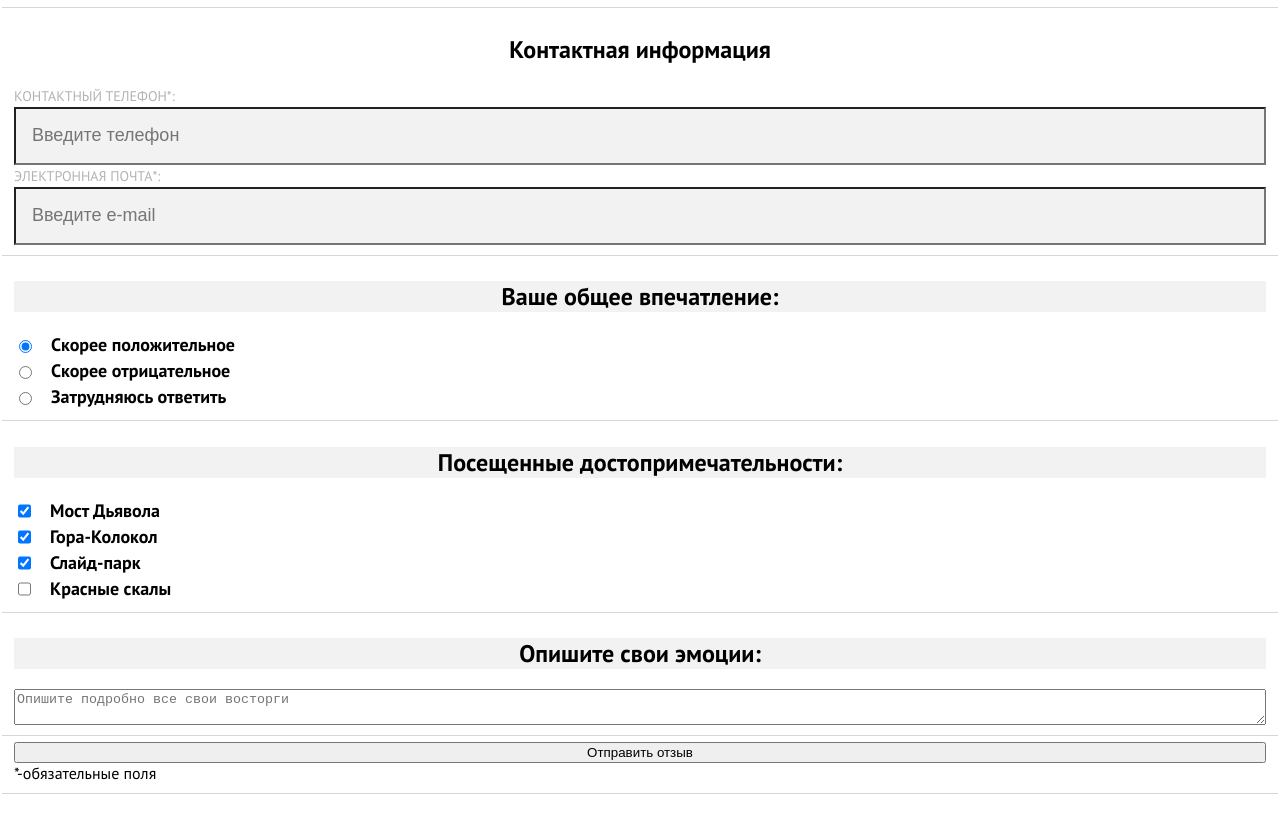
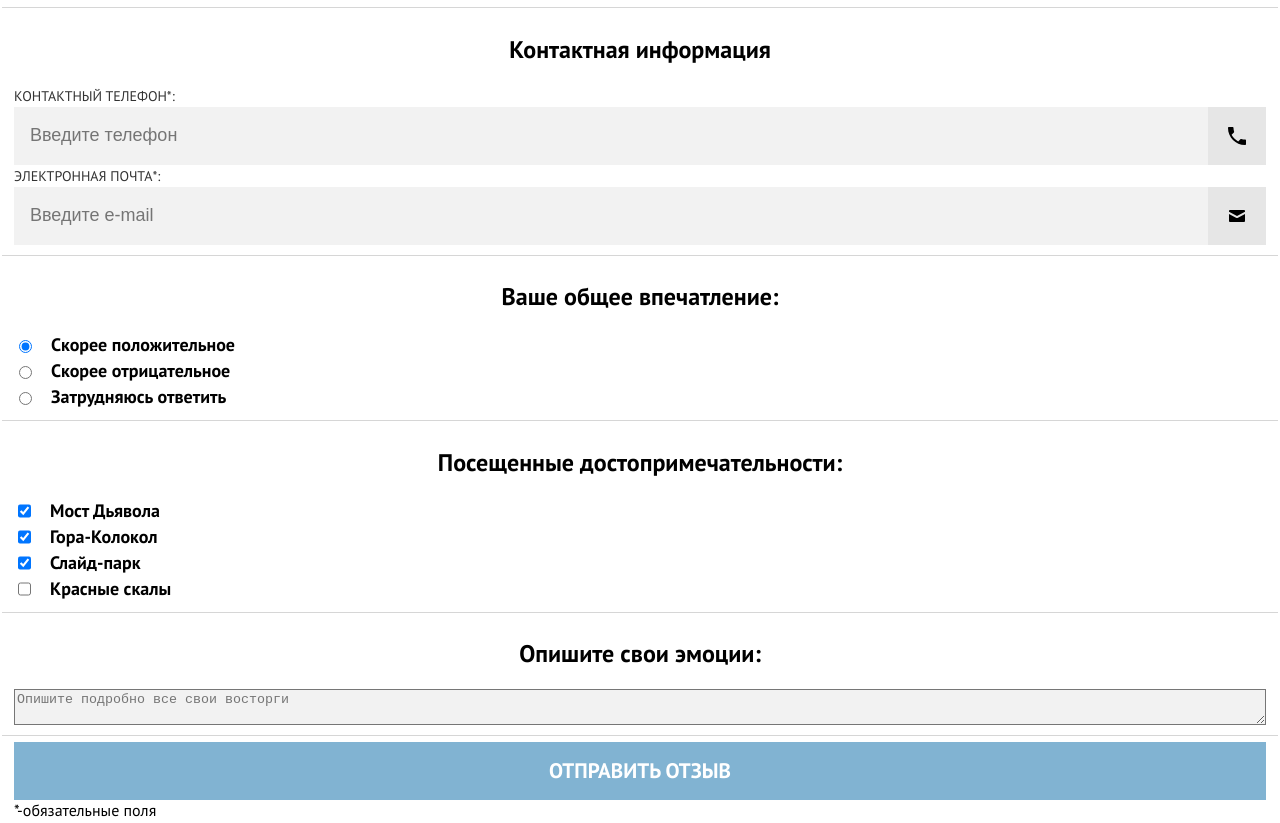
Before and after one commit to htmlacademy-adaptive/1983821-sedona-25, a plain HTML site: page 5/form.html in a window 1280 px wide. Shown: the part 720-1543 px from the top of the page. Drawn offline with Linux system fonts and the light colour scheme; files whose address does not match are found by name.

Commit message:
:heavy_check_mark: Сборка #5

```diff
--- a/5/css/style.css
+++ b/5/css/style.css
@@ -472,13 +472,14 @@ img {
   font-size: 18px;
   line-height: 26px;
   background-color: #f2f2f2;
+  border: none;
 }
 
 .form__contact-label {
   font-weight: 400, regular;
   font-size: 14px;
   line-height: 21px;
-  color: rgba(0, 0, 0, 0.3);
+  color: #333333;
   text-transform: uppercase;
 }
 
@@ -497,13 +498,24 @@ img {
   display: flex;
 }
 
-.form__fieldset-title--lines {
+.form__feedback,
+textarea {
   /* position: absolute;
   left: 20px;
   width: 279px;
   height: 150px;
   top: 1759px;*/
   background: #f2f2f2;
-  mix-blend-mode: normal;
+  /* mix-blend-mode: normal;*/
+}
+
+.form__input-wrapper--phone,
+.form__input-wrapper--mail {
+  display: grid;
+  grid-template-columns: 1fr 58px;
+}
+
+.form__submit {
+  width: 100%;
 }
 /*# sourceMappingURL=style.css.map */
--- a/5/form.html
+++ b/5/form.html
@@ -75,13 +75,16 @@
               <li class="form__contact-item">
                 <label class="form__contact-label" for="phone">Контактный телефон*:</label>
                 <div class="form__input-wrapper form__input-wrapper--phone">
+
                   <input class="form__contact-input" id="phone" type="text" name="phone" placeholder="Введите телефон">
+                  <img class="phone__icon" width="58" height="58" src="img/handset.svg" alt="телефон">
                 </div>
               </li>
               <li class="form__contact-item">
                 <label class="form__contact-label" for="e-mail">Электронная почта*:</label>
                 <div class="form__input-wrapper form__input-wrapper--mail">
                   <input class="form__contact-input" id="e-mail" type="text" name="e-mail" placeholder="Введите e-mail">
+                  <img class="mail__icon" width="58" height="58" src="img/mail-icon.svg" alt="envelop">
                 </div>
               </li>
             </ul>
@@ -129,10 +132,10 @@
         </fieldset>
         <fieldset class="form__fieldset form__fieldset--recall">
           <h2 class="form__fieldset-title form__fieldset-title--lines">Опишите свои эмоции:</h2>
-          <textarea id="recall-field" name="emotion" placeholder="Опишите подробно все свои восторги"></textarea>
+          <textarea class="form__feedback" id="recall-field" name="emotion" placeholder="Опишите подробно все свои восторги"></textarea>
         </fieldset>
         <fieldset class="form__fieldset form__fieldset--submit">
-          <button class="form__submit" type="submit">Отправить отзыв</button>
+          <button class="form__submit button" type="submit">Отправить отзыв</button>
           <span class="form__note">*-обязательные поля</span>
         </fieldset>
       </form>
```
Also changed, not shown: 5/img/handset.svg (added), 5/img/mail-icon.svg (added), 1 other file.
